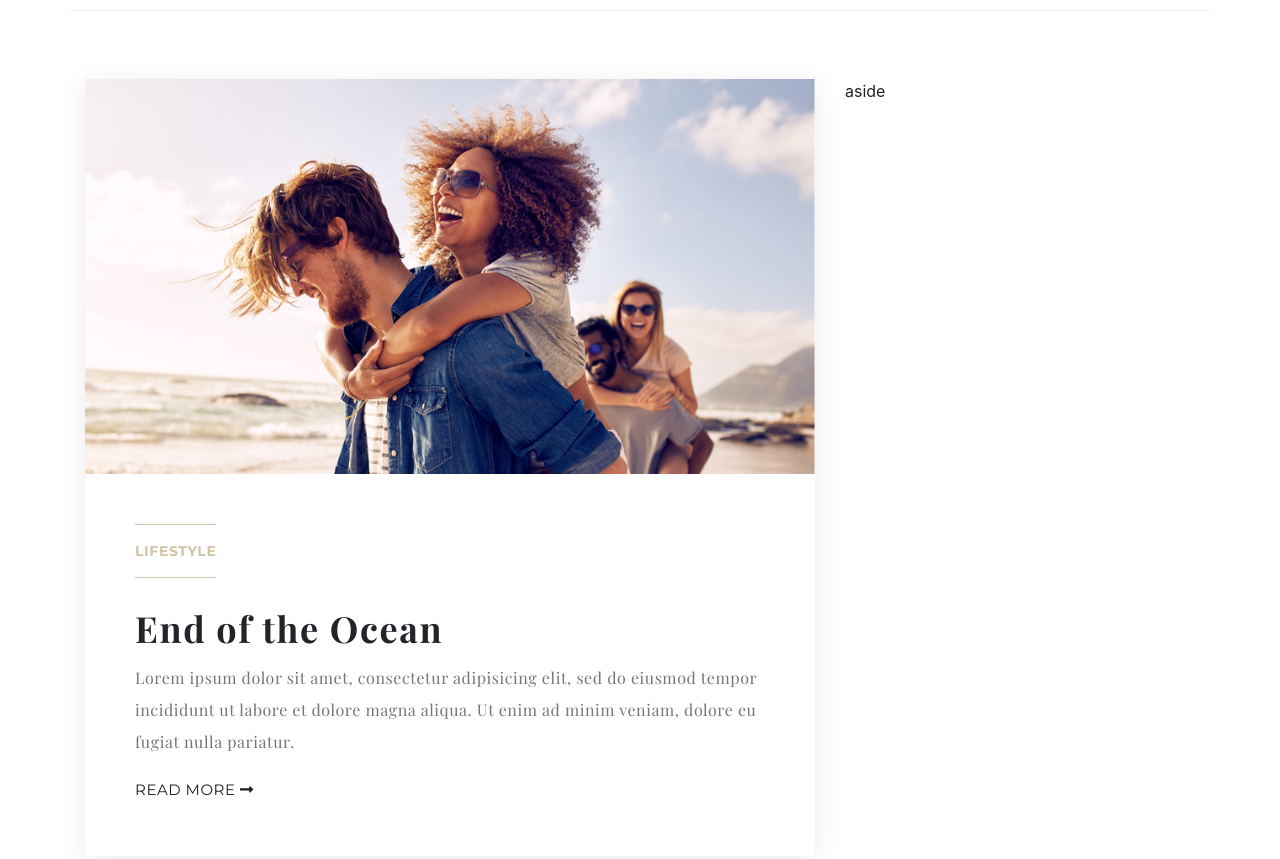
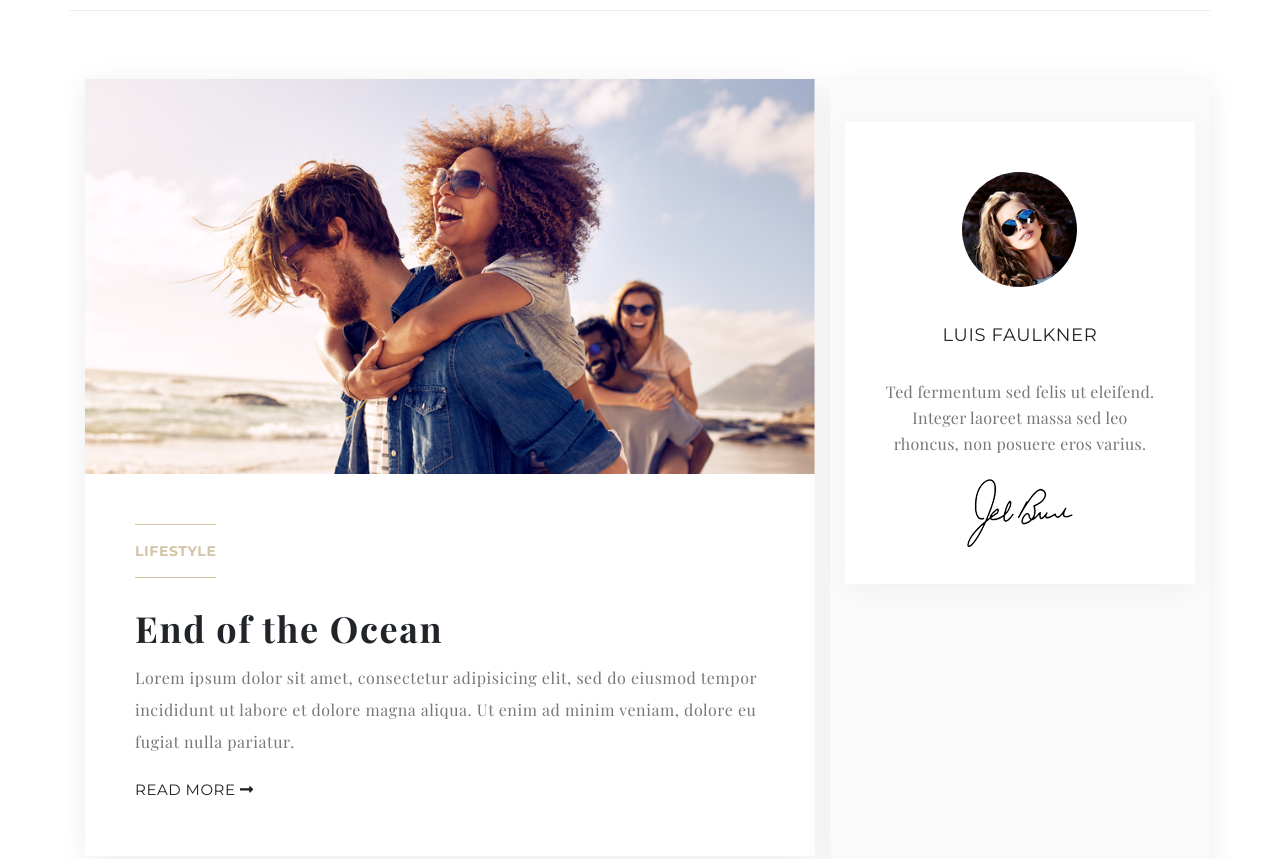
Before and after one commit to coatceatl/travel, a website built with webpack: page index.html in a window 1280 px wide. Shown: the part 1360-2219 px from the top of the page. Built offline with nearby package versions, Linux system fonts and the light colour scheme; a web font is replaced by a local one.

Commit message:
added sidebar and first block

```diff
--- a/index.html
+++ b/index.html
@@ -119,8 +119,22 @@
               </article>
               <a href='#' class='post-more'>Load more</a>
             </div>
-            <div class='col-12 col-md-4'>
-              aside
+            <div class='col-12 col-md-4 sidebar'>
+              <div class='sidebar-block'>
+                <div class='sidebar-header'>
+                  <img src='src/img/sidebar/avatar.png' alt='avatar'>
+                  <div class='sidebar-title text-center'>Luis Faulkner</div>
+                </div>
+                <div class='sidebar-body'>
+                  <div class='sidebar-text text-center'>
+                    Ted fermentum sed felis ut eleifend. Integer laoreet massa sed leo rhoncus, non
+                    posuere eros varius.
+                  </div>
+                  <div class='sign'>
+                    <img src='src/img/sidebar/sign.png' alt='sign'>
+                  </div>
+                </div>
+              </div>
             </div>
           </div>
         </div>
--- a/src/scss/_custom.scss
+++ b/src/scss/_custom.scss
@@ -8,3 +8,4 @@ body {
 @import '_slider.scss';
 @import '_filter.scss';
 @import '_post.scss';
+@import '_sidebar.scss';
--- /dev/null
+++ b/src/scss/_sidebar.scss
@@ -0,0 +1,47 @@
+.sidebar {
+  box-shadow: 0 5px 27px rgba(0, 0, 0, 0.08);
+  background-color: #fafafa;
+  padding: 43px 54px;
+}
+.sidebar-block {
+  padding-left: 40px;
+  padding-right: 40px;
+  box-shadow: 0 5px 27px rgba(0, 0, 0, 0.04);
+  background-color: #fff;
+  display: flex;
+  flex-direction: column;
+  align-items: center;
+  justify-content: space-between;
+}
+.sidebar-header {
+  padding-top: 50px;
+  padding-bottom: 30px;
+  display: flex;
+  flex-direction: column;
+  align-items: center;
+}
+.sidebar-title {
+  margin-top: 35px;
+  font-family: 'Montserrat', sans-serif;
+  font-size: 18px;
+  font-weight: 400;
+  text-transform: uppercase;
+  letter-spacing: 0.63px;
+}
+.sidebar-text {
+  color: #777;
+  font-family: 'Playfair Display', serif;
+  font-size: 16px;
+  font-weight: 400;
+  line-height: 26px;
+  letter-spacing: 0.3px;
+}
+.sidebar-body {
+  display: flex;
+  flex-direction: column;
+  align-items: center;
+}
+.sign {
+  padding-top: 22px;
+  padding-bottom: 37px;
+}
```
Also changed, not shown: dist/main.css, src/img/sidebar/avatar.png (added), src/img/sidebar/sign.png (added).
